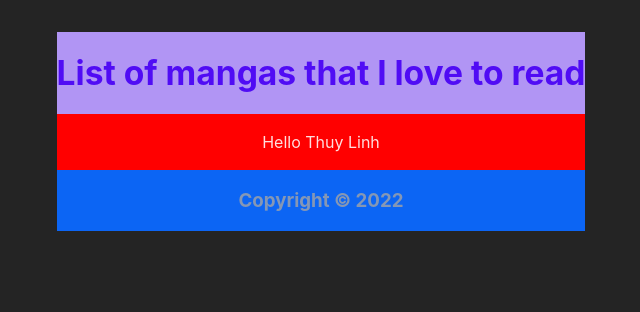
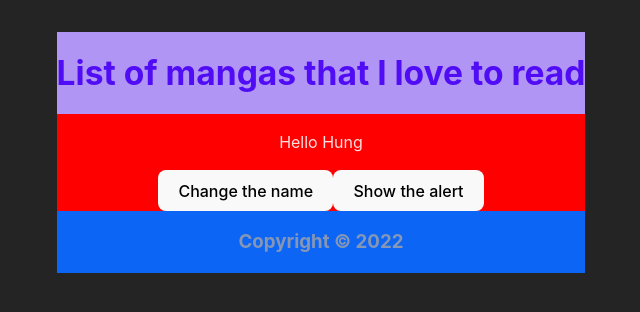
Before and after one commit to high400/my-wikia, a React (Vite) app: page / in a window 1280 px wide. Shown: the top 312 px of the page, without its empty margins (319-959 px from the left). Built offline with nearby package versions, Linux system fonts and the light colour scheme.

Commit message:
I deleted the clickbait file, mwa ha ha ha ha ha ha

```diff
--- a/src/components/GetNames.tsx
+++ b/src/components/GetNames.tsx
@@ -1,21 +1,30 @@
-import React from "react";
+import React, { useState } from "react";
 import "../App.css";
-
 
 type Props = {};
 
 const GetNames = (props: Props) => {
+  const [names, setNames] = useState("Hung");
+
   const handleName = () => {
     const names = ["Hung", "Hoang", "Minh", "Trang", "Hien", "Thuy Linh"];
     const int = Math.floor(Math.random() * 6);
-    return names[int];
+    setNames(names[int]);
+  };
+
+  const handleClick = (e: any) => {
+    // alert(e.target.innerText);
+    alert ("Hah, you suckers. You clicked on it. It was a clickbait to bait you, mwa ha ha ha ha ha")
   };
 
   return (
     <>
       <div className="container">
-        <p>Hello {handleName()}</p>
+        <p>Hello {names}</p>
         {/* The "handleName" function generates the name of each person within the array that I created         */}
+        <button onClick={handleName}>Change the name</button>
+        {/* When I click on this button, the name will change  */}
+        <button onClick={handleClick}>Show the alert</button>
       </div>
     </>
   );
```
